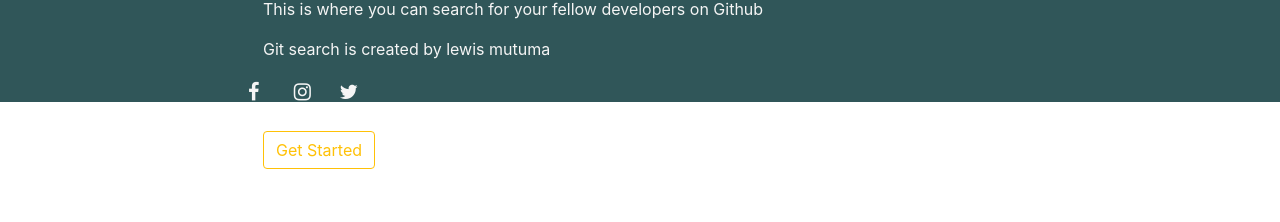
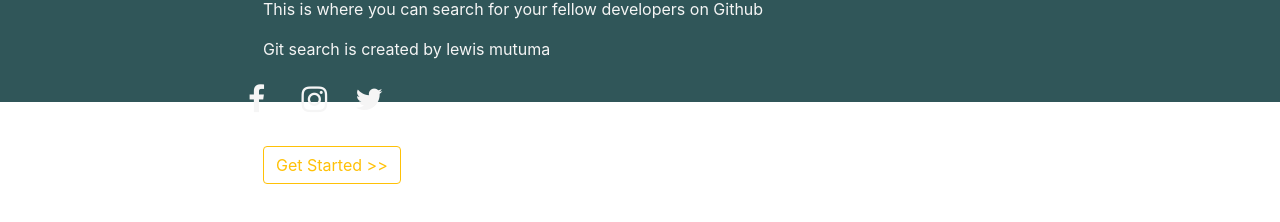
Before and after one commit to MutumaMutuma/Git-Search, an Angular app: page /landing in a window 1280 px wide. Shown: the part 542-764 px from the top of the page. Built offline with nearby package versions, Linux system fonts and the light colour scheme.

Commit message:
added a service

```diff
--- a/src/app/app.module.ts
+++ b/src/app/app.module.ts
@@ -2,7 +2,7 @@ import { BrowserModule } from '@angular/platform-browser';
 import { NgModule } from '@angular/core';
 import { RouterModule, Routes } from '@angular/router';
 
-
+import { HttpClientModule } from '@angular/common/http'
 import { AppComponent } from './app.component';
 import { LandingComponent } from './landing/landing.component';
 import { UserComponent } from './user/user.component';
@@ -21,6 +21,7 @@ const routes:Routes=[
   ],
   imports: [
     BrowserModule,
+    HttpClientModule,
     RouterModule.forRoot(routes)
   ],
   providers: [],
--- a/src/app/landing/landing.component.html
+++ b/src/app/landing/landing.component.html
@@ -18,15 +18,15 @@
     <p>Git search is created by lewis mutuma</p>
     <div class= "row">
       <div col-md-5>
-        <div style="color:whitesmoke; font-size: 20px;" class="row">
+        <div style="color:whitesmoke; font-size: 30px;" class="row">
             <div class="col-md-4">
-               <a href="#"> <i class="fa fa-facebook"></i></a>
+               <a href="https://facebook.com/"> <i class="fa fa-facebook"></i></a>
             </div>
             <div class="col-md-4">
-               <a href="#"><i class="fa fa-instagram"></i></a>
+               <a href="https://instagram.com/"><i class="fa fa-instagram"></i></a>
               </div>
               <div class="col-md-4">
-                  <a href="#"><i class="fa fa-twitter"></i></a>
+                  <a href="https://twitter.com/"><i class="fa fa-twitter"></i></a>
                 </div>
         </div>
       </div>
@@ -36,7 +36,7 @@
     </div>
     <br>
    <!--  -->
-   <a routerLink='/user' routerLinkActive='active'><button class="btn btn-outline-warning">Get Started</button></a>
+   <a routerLink='/user' routerLinkActive='active'><button class="btn btn-outline-warning">Get Started >></button></a>
   </div>
 </div>
 <!-- script -->
```
Also changed, not shown: src/app/users/user.service.ts (added, +12 -0 lines), 1 other file (tests, documents, lock files or other folders).
